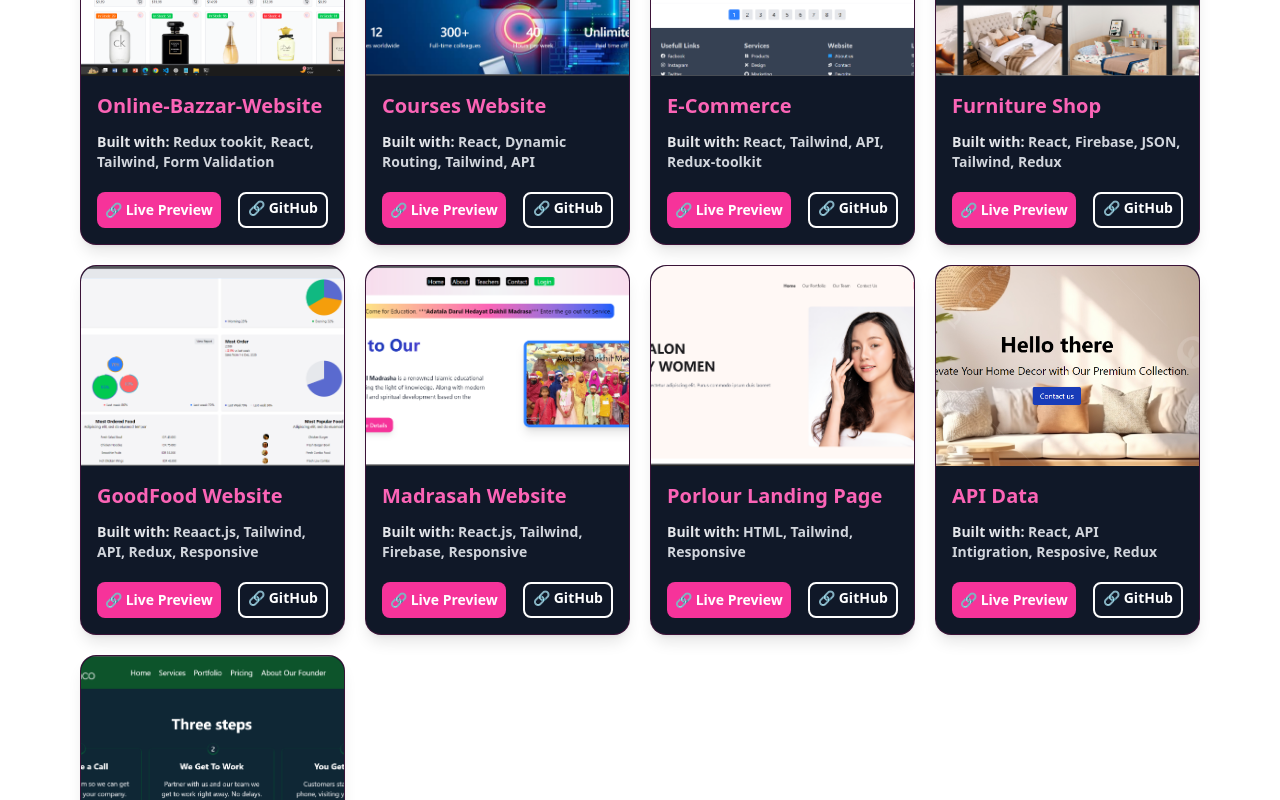
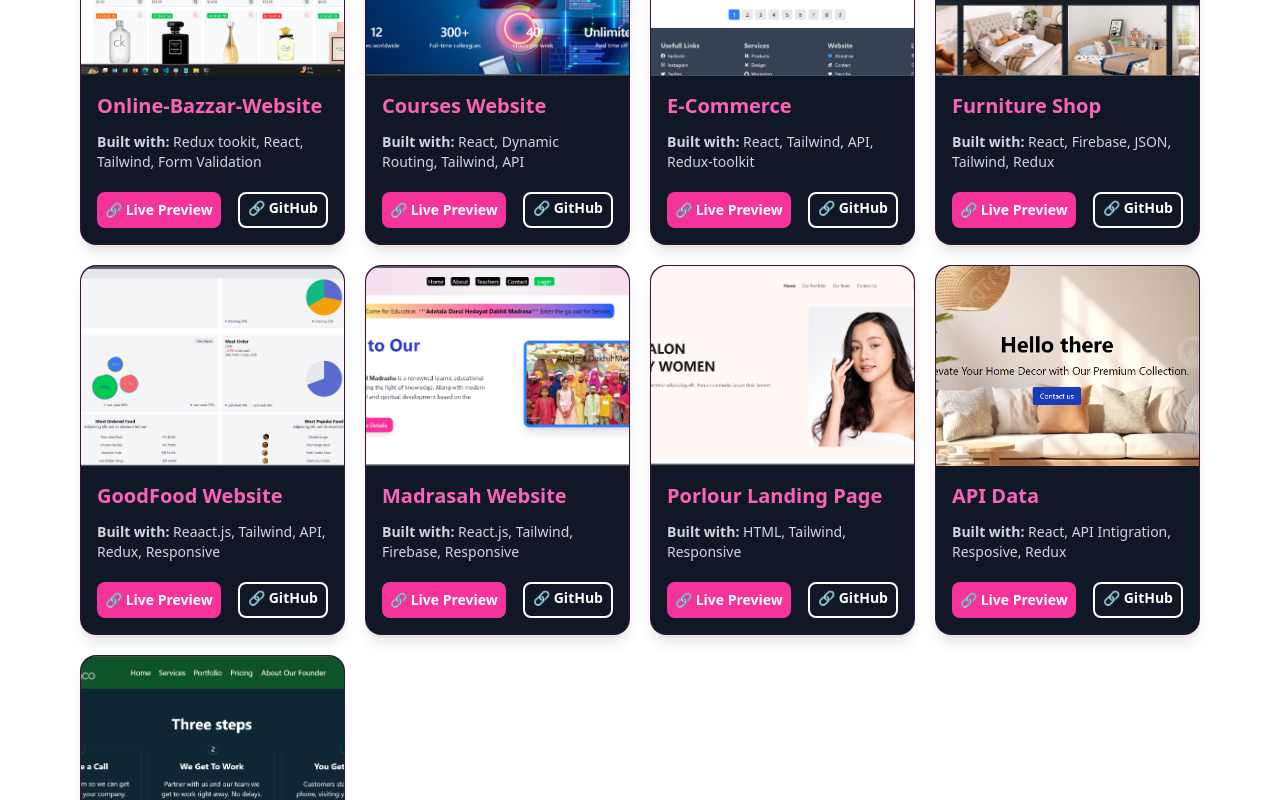
Before and after one commit to nur637788/NextJs-My-Protfolio-Website, a Next.js app: page /getStart in a window 1280 px wide. Shown: the part 2340-3140 px from the top of the page. Built offline with nearby package versions, Linux system fonts and the light colour scheme.

Commit message:
Update Code

```diff
--- a/src/app/components/Projects.jsx
+++ b/src/app/components/Projects.jsx
@@ -113,8 +113,8 @@
                 {project.title}
               </h2>
 
-              <p className="text-gray-200 font-semibold text-sm">
-                Built with:{" "}
+              <p className="text-gray-300  text-sm">
+                <b>Built with:</b>{" "}
                 <span className="text-gray-300">
                   {project.tech.join(", ")}
                 </span>
```
